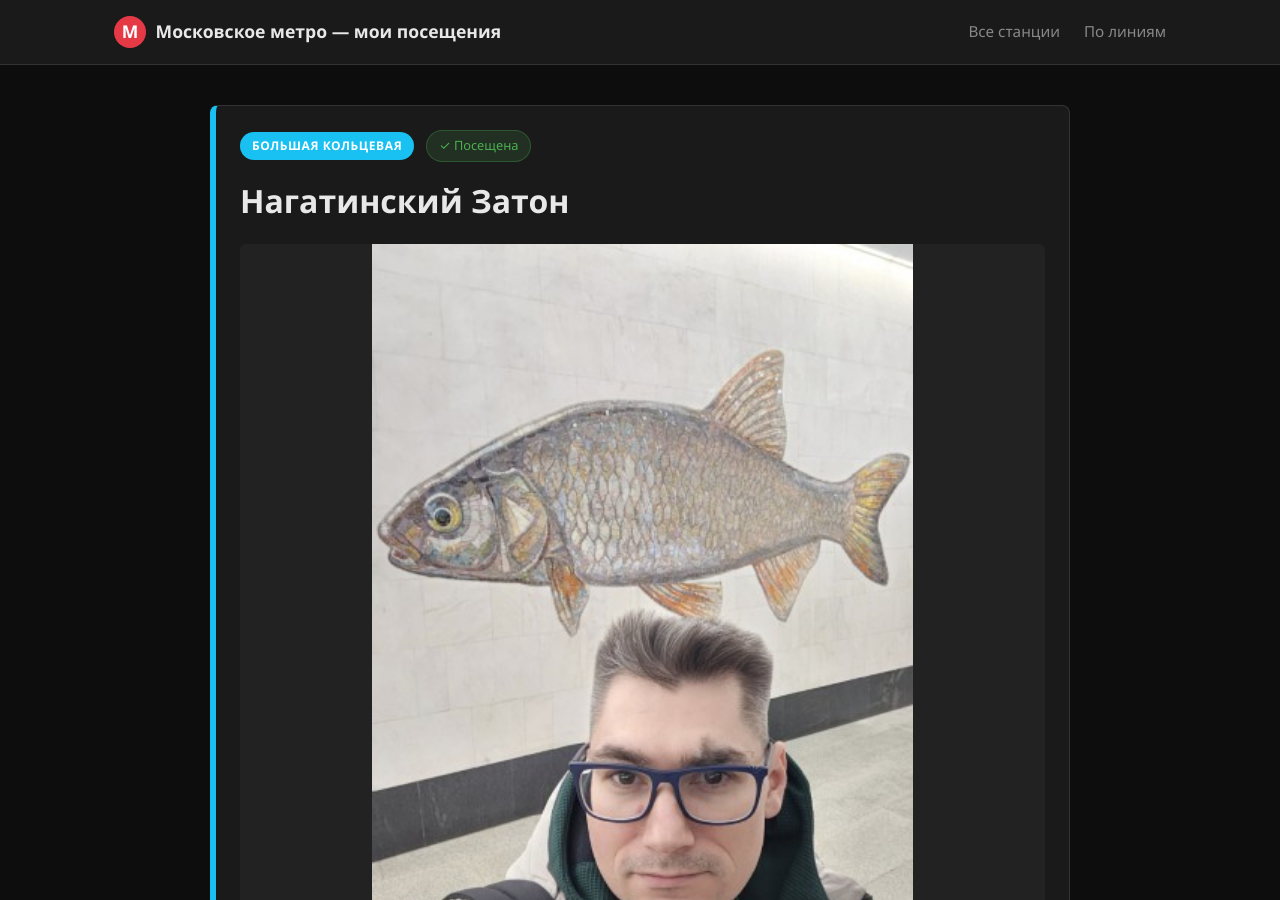
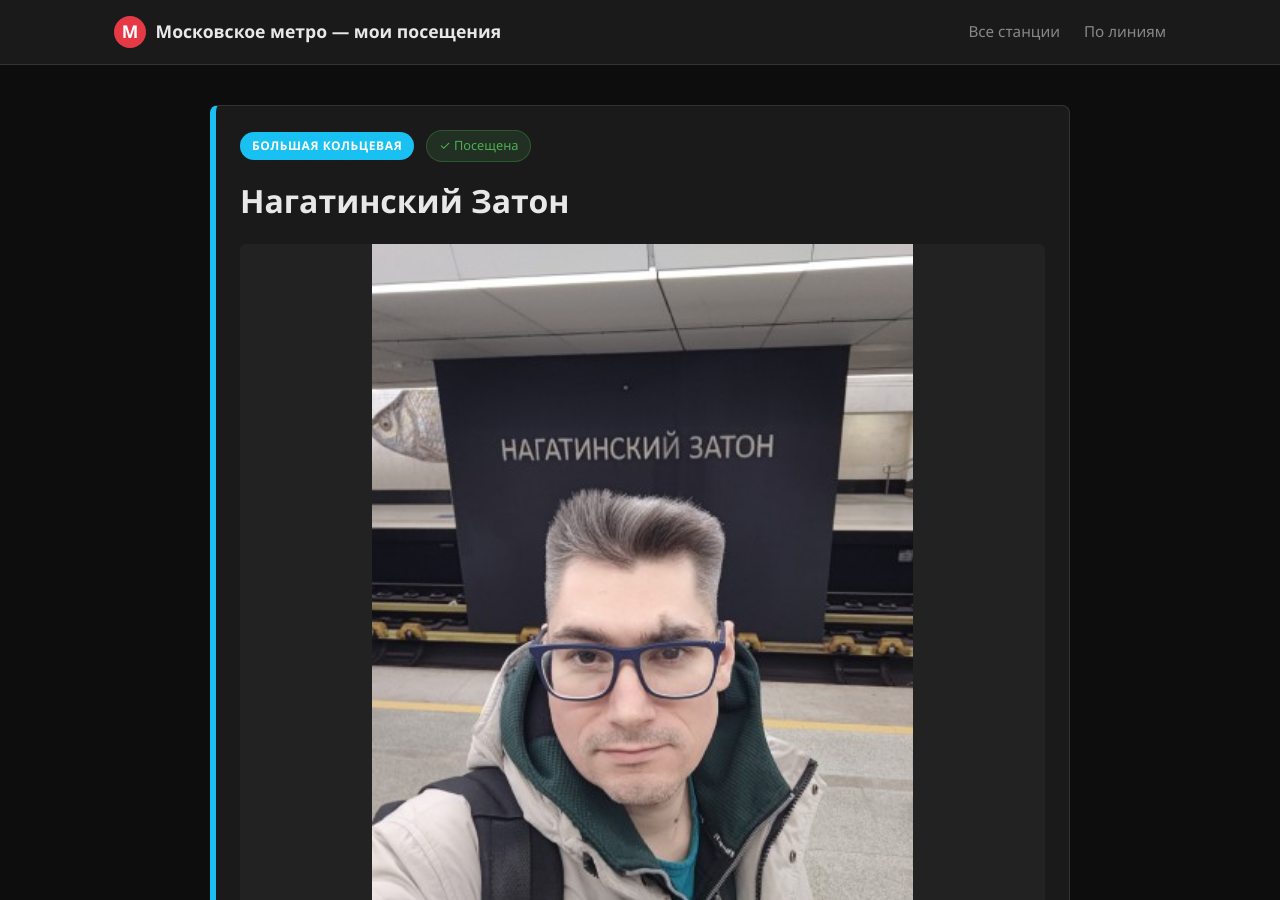
Before and after one commit to ahpooch/Metro, a Jekyll site: the page built from _stations/bolshaya-koltsevaya-nagatinskiy-zaton.md, in a window 1280 px wide and 900 px high. Built offline with Jekyll 4.4.1, drawn with Linux system fonts in a browser that asks for light colours.

Commit message:
Update bolshaya-koltsevaya-nagatinskiy-zaton.md

```diff
--- a/_stations/bolshaya-koltsevaya-nagatinskiy-zaton.md
+++ b/_stations/bolshaya-koltsevaya-nagatinskiy-zaton.md
@@ -6,6 +6,6 @@
 line_number: 11
 line_color: "#19c1f3"
 
-cover_photo:
+cover_photo: '/assets/photos/bolshaya-koltsevaya-nagatinskiy-zaton/IMG20260428203424 (Малый).jpg'
 photos: []
 ---
```
